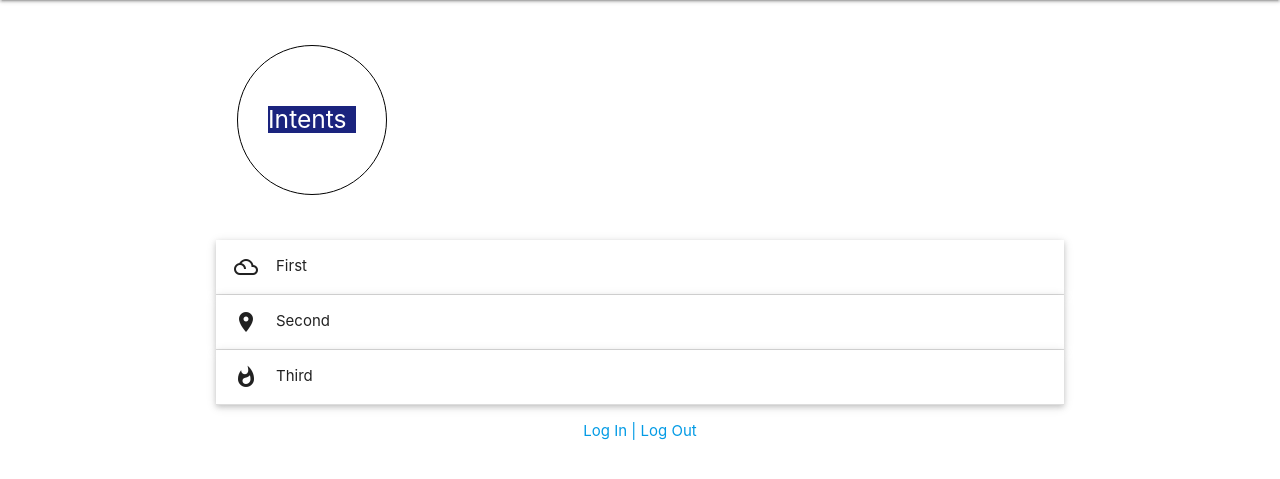
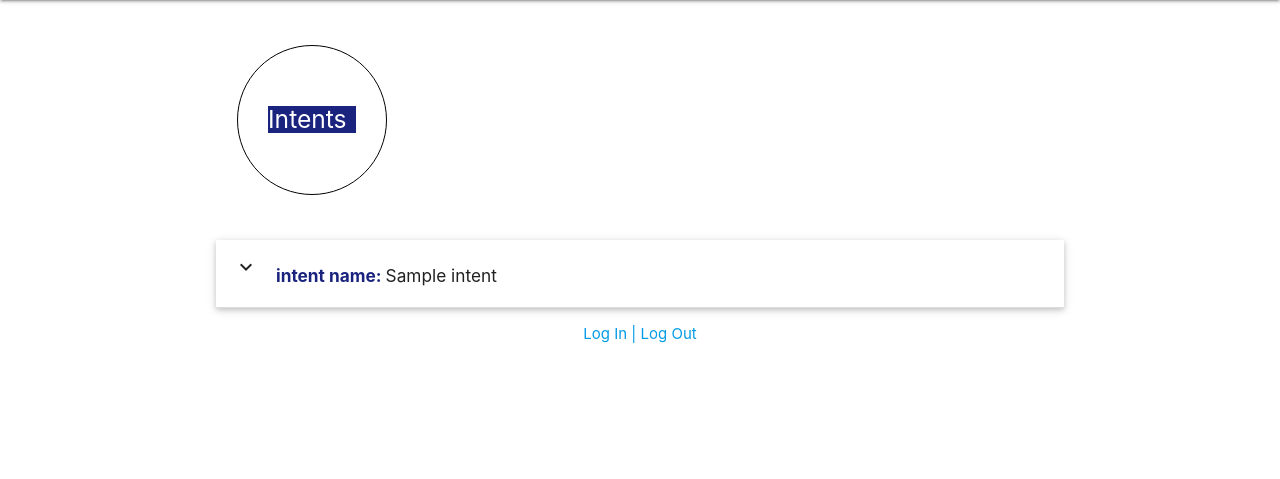
Before and after one commit to lilychuang78/milestone3, a Flask app: page /intents in a window 1280 px wide. Shown: the part 64-543 px from the top of the page. Run offline with Flask 2, Linux system fonts and the light colour scheme; a database or web service that is not in the repository returns one stand-in record (values such as "Sample title"); some libraries are stand-ins or nearby versions.

Commit message:
add iteration data from mongo.db in intents template

```diff
--- a/app.py
+++ b/app.py
@@ -18,14 +18,11 @@ mongo = PyMongo(app)
 
 @app.route('/')
 @app.route("/home")
+#--------display homepage--------#
 def home():
     return render_template("home.html")
 
-@app.route("/get_intents")
-def get_intents():
-    intents = mongo.db.intents.find()
-    return render_template("intents.html", intents=intents)
-
+#--------log in funtion--------#
 @app.route("/login", methods=["GET", "POST"])
 def login():
     if request.method == "POST":
@@ -49,7 +46,7 @@ def login():
 
     return render_template("login.html")
 
-
+#--------register funtion--------#
 @app.route("/register", methods=["GET", "POST"])
 def register():
     if request.method == "POST":
@@ -72,17 +69,18 @@ def register():
 
     return render_template("register.html")
 
-
+#--------log out funtion--------#
 @app.route("/logout")
 def logout():
     flash("logged out")
     session.pop("user")
     return redirect(url_for("home"))
 
-
+#--------display intents funtion--------#
 @app.route("/intents")
 def intents():
-    return render_template("intents.html")
+    intents = list(mongo.db.intents.find())
+    return render_template("intents.html", intents=intents)
 
 if __name__ == "__main__":
     app.run(host=os.environ.get("IP"),
--- a/static/css/style.css
+++ b/static/css/style.css
@@ -70,3 +70,9 @@ p{
     margin: 4rem 2rem;
     color:white;
 }
+
+/*intents*/
+strong{
+    color: #1a237e;
+    font-weight: 700;
+}
--- a/static/js/script.js
+++ b/static/js/script.js
@@ -1,4 +1,5 @@
 $(document).ready(function () {
     $(".sidenav").sidenav(); /*jquery sidenav*/
     $("#flash").fadeOut(3000); /*flash message fade out*/
+    $('.collapsible').collapsible(); /*collasible*/
 });
--- a/templates/intents.html
+++ b/templates/intents.html
@@ -1,13 +1,6 @@
 {% extends "base.html" %}
 {% block content %}
-    {% for intent in intents %}
-        {{ intent.intent_name }}<br>
-        {{ intent.description }}<br>
-        {{ intent.example }}<br>
-        {{ intent.enity_name }}<br>
-        {{ intent.entity_value }}<br>
-        {{ intent.is_implemented }}<br>
-    {% endfor %}
+
 
 <div class="title-circle">
     <h5 class="indigo darken-4 title-text">Intents</h5>
@@ -15,18 +8,33 @@
 
 <!--materialize collapsible starts-->
 <ul class="collapsible popout">
+    {% for intent in intents %}
     <li>
-        <div class="collapsible-header"><i class="material-icons">filter_drama</i>First</div>
-        <div class="collapsible-body"><span>Lorem ipsum dolor sit amet.</span></div>
+        <div class="collapsible-header"><i class="material-icons">expand_more</i>
+            <h6><strong>intent name: </strong>{{ intent.intent_name }}</h6>
+        </div>
+        <div class="collapsible-body">
+            <ul>
+                <li><strong>Description: </strong><br>
+                    {{ intent.description }}
+                </li>
+                <li><strong>Example: </strong><br>
+                    {% for example in intent.examples %}
+                        {{ example }}<br>
+                    {% endfor %}
+                </li>
+                <li><strong>Entity Name: </strong><br>
+                    {{ intent.enity_name }}
+                </li>
+                <li><strong>Entity Value: </strong><br>
+                    {% for value in intent.entity_value %}
+                        {{ value }}<br>
+                    {% endfor %}
+                </li>
+            </ul>
+        </div>
     </li>
-    <li>
-        <div class="collapsible-header"><i class="material-icons">place</i>Second</div>
-        <div class="collapsible-body"><span>Lorem ipsum dolor sit amet.</span></div>
-    </li>
-    <li>
-        <div class="collapsible-header"><i class="material-icons">whatshot</i>Third</div>
-        <div class="collapsible-body"><span>Lorem ipsum dolor sit amet.</span></div>
-    </li>
+    {% endfor %}
 </ul>
 <!--materialize collapsible ends-->
 {% endblock %}
```
